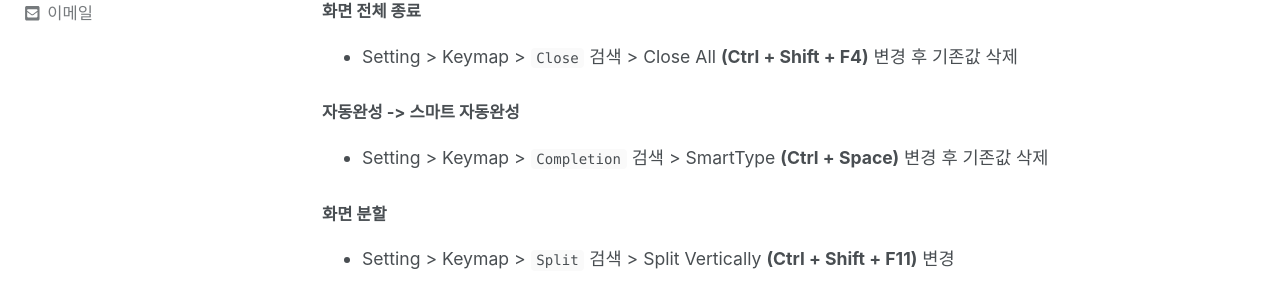
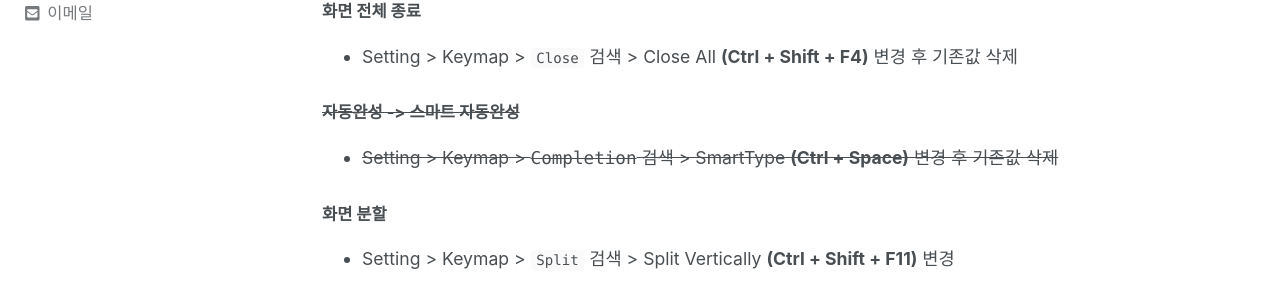
Before and after one commit to InSeok9068/inseok9068.github.io, a Jekyll site: the page built from _posts/intellij/2020-11-23-intellij-setting.md, in a window 1280 px wide. Shown: the part 328-630 px from the top of the page. Built offline with Jekyll 4.4.1, drawn with Linux system fonts in a browser that asks for light colours; cached includes are drawn as plain includes; nearby versions of some CDN libraries; comment, search, counter and statistics services are not loaded.

```diff
--- a/_posts/intellij/2020-11-23-intellij-setting.md
+++ b/_posts/intellij/2020-11-23-intellij-setting.md
@@ -11,8 +11,8 @@ categories:
 #### 화면 전체 종료
 - Setting > Keymap > `Close` 검색 > Close All **(Ctrl + Shift + F4)** 변경 후 기존값 삭제
 
-#### 자동완성 -> 스마트 자동완성
-- Setting > Keymap > `Completion` 검색 > SmartType **(Ctrl + Space)** 변경 후 기존값 삭제
+#### ~~자동완성 -> 스마트 자동완성~~
+- ~~Setting > Keymap > `Completion` 검색 > SmartType **(Ctrl + Space)** 변경 후 기존값 삭제~~
 
 #### 화면 분할
 - Setting > Keymap > `Split` 검색 > Split Vertically **(Ctrl + Shift + F11)** 변경
```
